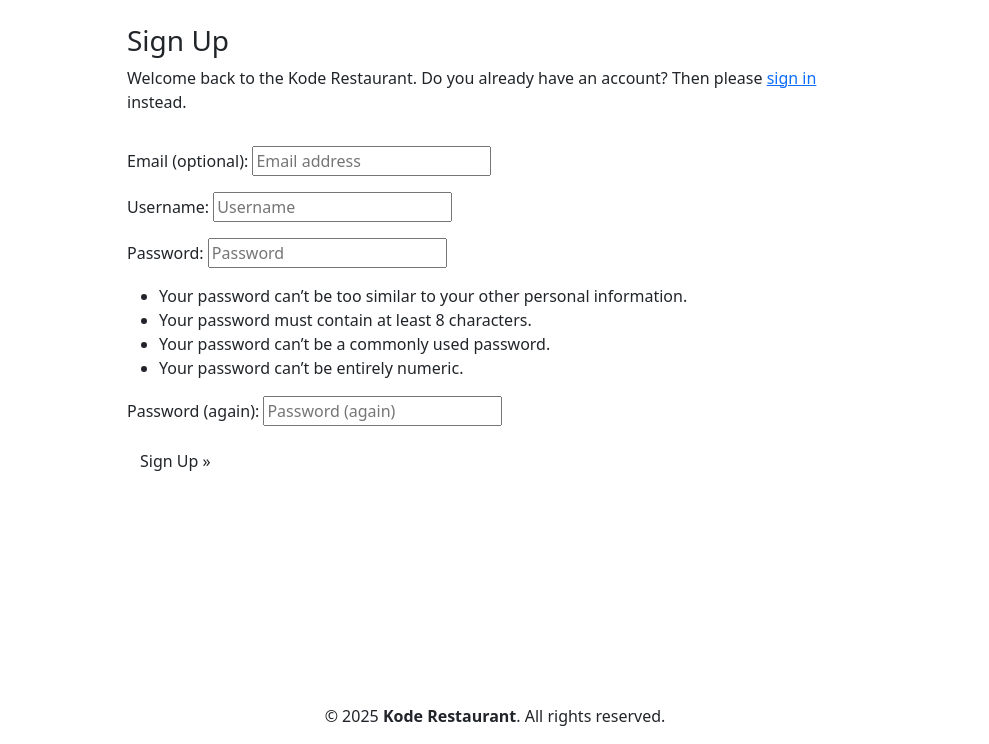
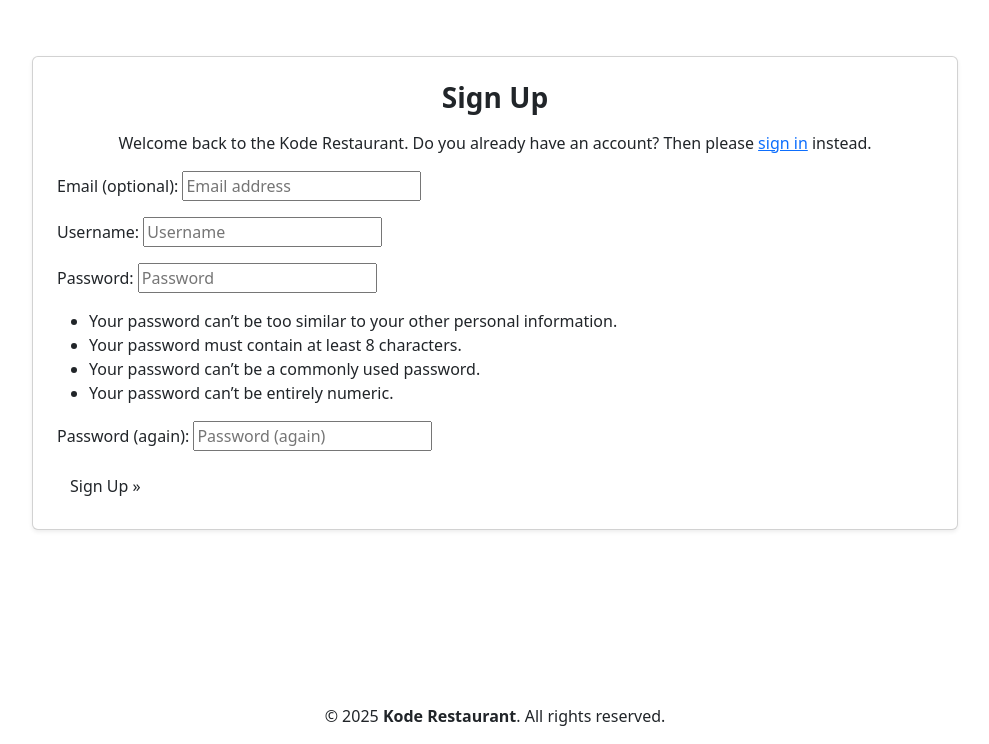
Before and after one commit to dagmara-szproch/kode-restaurant, a Django app: page /accounts/signup/ in a window 1280 px wide. Shown: the part 56-800 px from the top of the page, without its empty margins (145-1134 px from the left). Run offline with Django 4.2, Linux system fonts and the light colour scheme.

Commit message:
Style sign up page

```diff
--- a/templates/account/signup.html
+++ b/templates/account/signup.html
@@ -6,22 +6,20 @@
 
 {% block content %}
 <div class="container">
-  <div class="row">
-    <div class="col-md-8 mt-3 offset-md-2">
-      <h3>{% trans "Sign Up" %}</h3>
-
-      <p>{% blocktrans %}
+  <div class="row justify-content-center mt-5">
+    <div class="col-12 col-sm-10 col-md8">
+      <div class="card p-4 shadow-sm rounded">
+        <h3 class="text-center mb-3 fw-bold">{% trans "Sign Up" %}</h3>
+        <p class="text text-center">
+          {% blocktrans %}
           Welcome back to the Kode Restaurant.
           Do you already have an account? Then please
           <a class="link" href="{{ login_url }}">sign in</a>
           instead.
-      {% endblocktrans %}</p>
-    </div>
-  </div>
-  <div class="row">
-    <div class="col-md-8 mt-3 offset-md-2">
+          {% endblocktrans %}
+        </p>
         <form class="signup" id="signup_form" method="post"
-        action="{% url 'account_signup' %}">
+          action="{% url 'account_signup' %}" class="mt-3">
           {% csrf_token %}
           {{ form.as_p }}
           {% if redirect_field_value %}
@@ -34,5 +32,6 @@
       </div>
     </div>
   </div>
+</div>
 
 {% endblock %}
```
Lines whose indentation alone changed are shown as unchanged.
